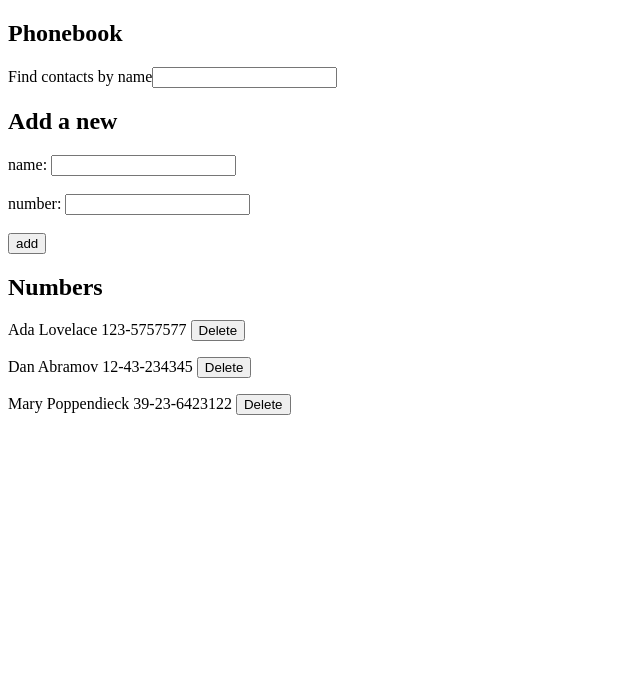
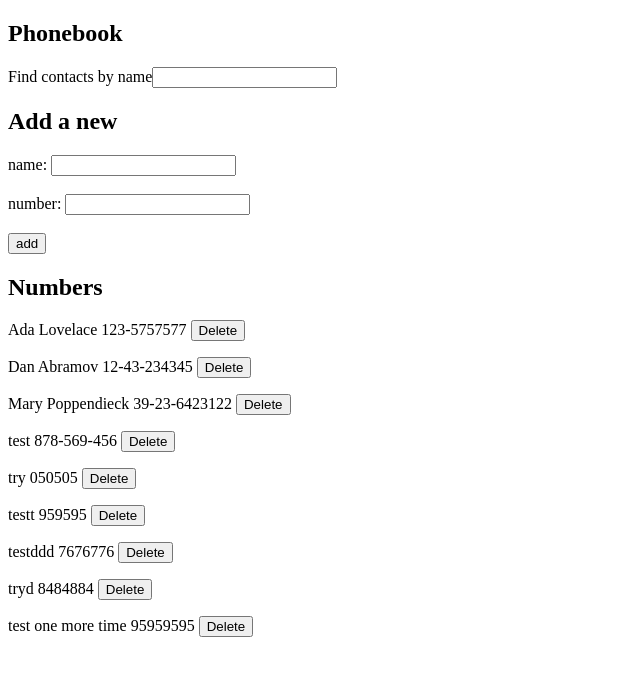
Before and after one commit to noiqum/fullstackopen, a React (Vite) app in the folder part 2/: page / in a window 1280 px wide. Shown: the top 676 px of the page, without its empty margins (0-640 px from the left). Built offline with nearby package versions, Linux system fonts and the light colour scheme; data requests are answered from the project's data file.

Commit message:
exercise 2.16

```diff
--- a/part 2/db.json
+++ b/part 2/db.json
@@ -14,6 +14,36 @@
       "name": "Mary Poppendieck",
       "number": "39-23-6423122",
       "id": 4
+    },
+    {
+      "name": "test",
+      "number": "878-569-456",
+      "id": 5
+    },
+    {
+      "name": "try",
+      "number": "050505",
+      "id": 6
+    },
+    {
+      "name": "testt",
+      "number": "959595",
+      "id": 7
+    },
+    {
+      "name": "testddd",
+      "number": "7676776",
+      "id": 8
+    },
+    {
+      "name": "tryd",
+      "number": "8484884",
+      "id": 9
+    },
+    {
+      "name": "test one more time",
+      "number": "95959595",
+      "id": 10
     }
   ]
 }
--- a/part 2/src/App.jsx
+++ b/part 2/src/App.jsx
@@ -4,12 +4,30 @@ import Filter from "./components/Filter/Filter";
 import PersonForm from "./components/PersonForm/PersonForm";
 import { getAll, create, deletePerson, update } from "./services/phoneBook";
 import Persons from "./components/Persons/Persons";
+import Notification from "./components/Notification/Notification";
 
 const App = () => {
   const [persons, setPersons] = useState([]);
   const [newName, setNewName] = useState("");
   const [newNumber, setNewNumber] = useState("");
   const [filter, setFilter] = useState("");
+  const [serverMessage, setServerMessage] = useState(null);
+
+  useEffect(() => {
+    if (serverMessage) {
+      setTimeout(() => {
+        setServerMessage(null);
+      }, 3000);
+    } else {
+      return;
+    }
+  }, [serverMessage]);
+
+  useEffect(() => {
+    getAll().then((response) => {
+      setPersons(response);
+    });
+  }, []);
 
   const filterHandler = (event) => {
     event.preventDefault();
@@ -45,6 +63,7 @@ const App = () => {
               person.id !== response.id ? person : response
             )
           );
+          setServerMessage(`Updated ${response.name}`);
           setNewName("");
           setNewNumber("");
         });
@@ -53,6 +72,7 @@ const App = () => {
     }
     create(newPerson).then((response) => {
       setPersons(persons.concat(response));
+      setServerMessage(`Added ${response.name}`);
       setNewName("");
       setNewNumber("");
     });
@@ -66,15 +86,11 @@ const App = () => {
       });
     }
   };
-  useEffect(() => {
-    getAll().then((response) => {
-      setPersons(response);
-    });
-  }, []);
 
   return (
     <div>
       <h2>Phonebook</h2>
+      <Notification message={serverMessage}></Notification>
       <Filter value={filter} onChange={filterHandler}></Filter>
       <h2>Add a new</h2>
       <PersonForm
--- /dev/null
+++ b/part 2/src/components/Notification/Notification.jsx
@@ -0,0 +1,26 @@
+import PropTypes from "prop-types";
+import { useEffect } from "react";
+
+const Notification = ({ message }) => {
+  useEffect(() => {
+    console.log("message", message);
+  }, [message]);
+  if (message === null) {
+    return null;
+  }
+
+  return (
+    <div
+      className="Notification
+  "
+    >
+      {message}
+    </div>
+  );
+};
+
+Notification.propTypes = {
+  message: PropTypes.string,
+};
+
+export default Notification;
--- /dev/null
+++ b/part 2/src/index.css
@@ -0,0 +1,10 @@
+.Notification {
+  display: flex;
+  border: 1px solid #ccc;
+  border-radius: 5px;
+  padding: 10px;
+  margin-bottom: 10px;
+  color: green;
+  background-color: #c1c0c0;
+  font-size: 20px;
+}
--- a/part 2/src/main.jsx
+++ b/part 2/src/main.jsx
@@ -1,6 +1,7 @@
 import React from "react";
 import ReactDOM from "react-dom/client";
 import App from "./App.jsx";
+import "./index.css";
 
 ReactDOM.createRoot(document.getElementById("root")).render(
   <React.StrictMode>
```
